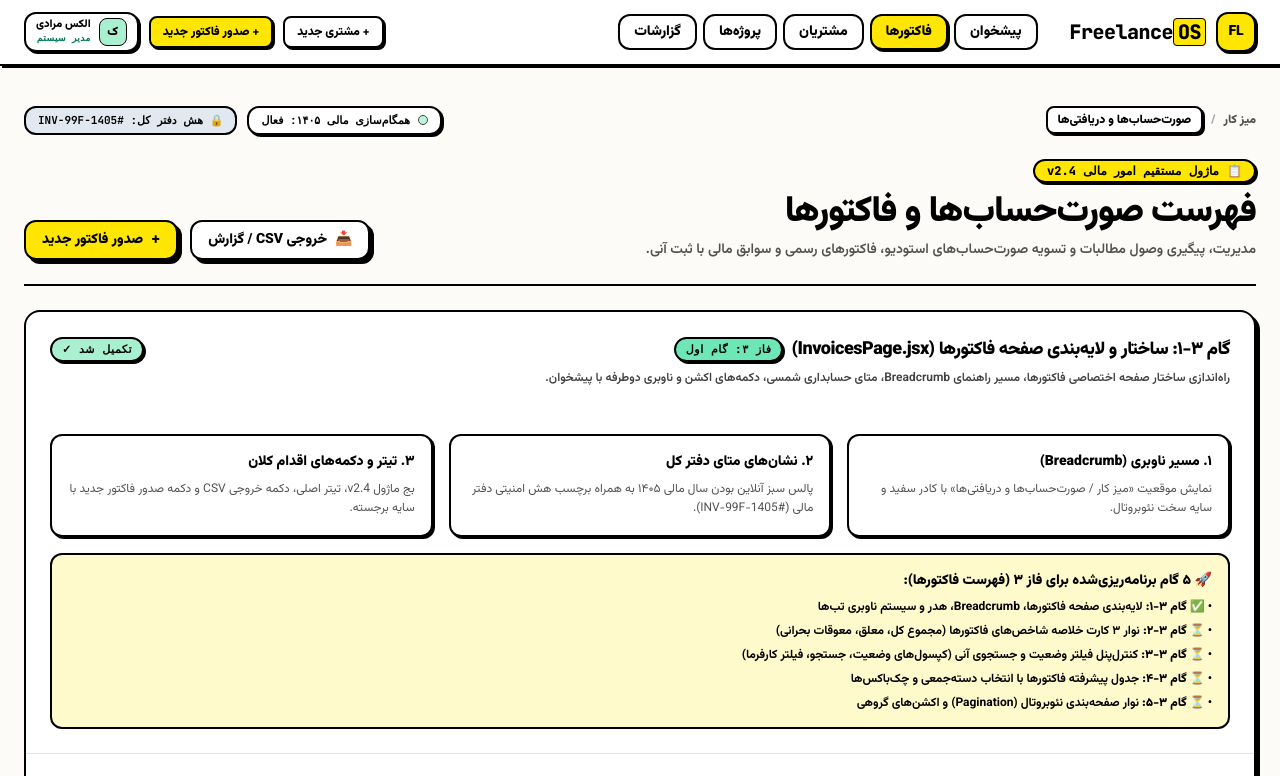
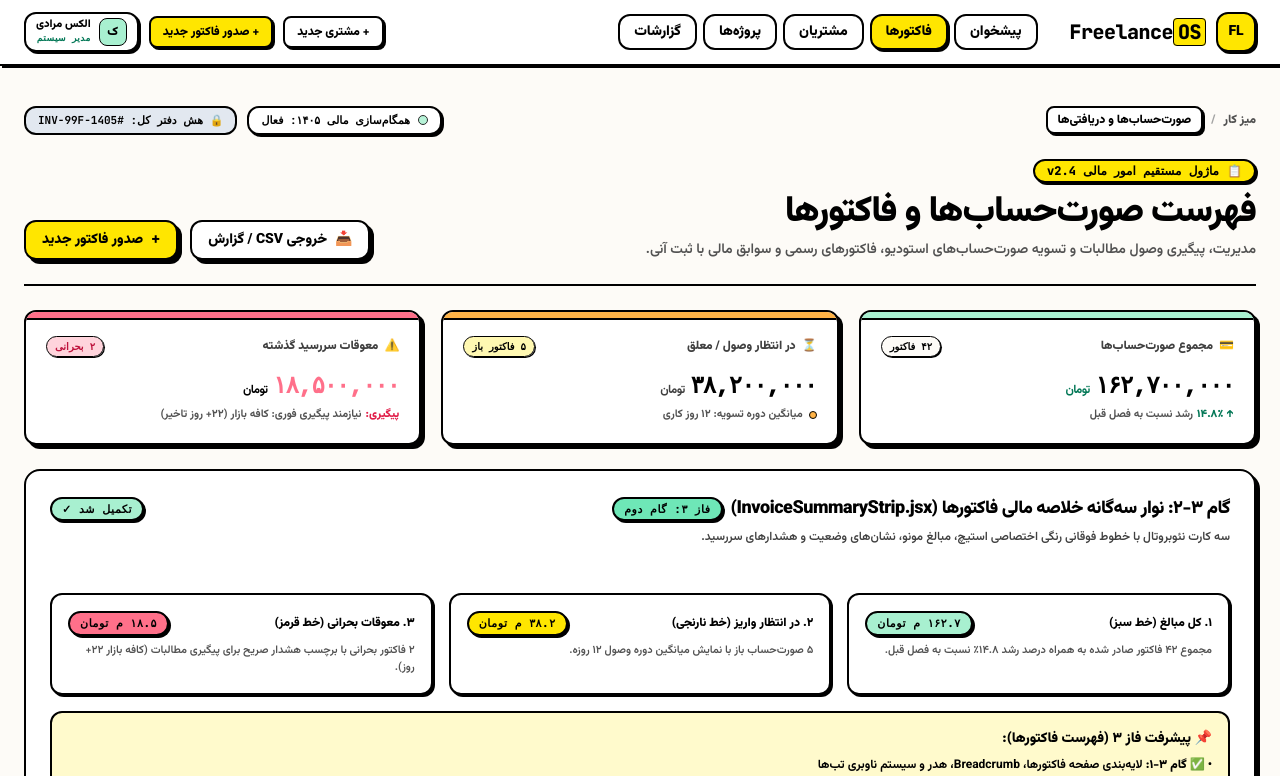
Before and after one commit to ribwar12/freelance-os, a React (Vite) app: page / in a window 1280 px wide. Shown: the top 776 px of the page. Built offline with nearby package versions, Linux system fonts and the light colour scheme; the HTML template or start-up script is replaced by a standard one.

Commit message:
feat: complete step 3.2 with InvoiceSummaryStrip component and tutorial doc

```diff
--- a/src/App.jsx
+++ b/src/App.jsx
@@ -5,6 +5,7 @@ import { MetricCards } from './components/dashboard/MetricCards';
 import { RecentInvoices } from './components/dashboard/RecentInvoices';
 import { ActiveProjects, StatusTicker } from './components/dashboard/ActiveProjects';
 import { InvoicesPage } from './components/invoices/InvoicesPage';
+import { InvoiceSummaryStrip } from './components/invoices/InvoiceSummaryStrip';
 import { Button } from './components/ui/Button';
 import { Card, CardHeader, CardTitle, CardDescription, CardContent, CardFooter } from './components/ui/Card';
 import { Badge } from './components/ui/Badge';
@@ -242,56 +243,70 @@ export default function App() {
             onNewInvoice={() => setActionNotice('کلیک روی «صدور فاکتور جدید» از هدر فاکتورها (فاز ۴)')}
             onExportCSV={() => setActionNotice('درخواست استخراج خروجی CSV / گزارش مالی')}
           >
-            {/* کارت گزارش پیشرفت گام ۳-۱ */}
+            {/* ۱. نوار کارت‌های ۳گانه خلاصه مالی فاکتورها (گام ۳-۲) */}
+            <InvoiceSummaryStrip />
+
+            {/* ۲. کارت گزارش پیشرفت گام ۳-۲ */}
             <Card variant="default">
               <CardHeader>
                 <div className="flex items-center justify-between flex-wrap gap-2">
                   <div className="flex items-center gap-2">
-                    <CardTitle>گام ۳-۱: ساختار و لایه‌بندی صفحه فاکتورها (InvoicesPage.jsx)</CardTitle>
-                    <Badge variant="live">فاز ۳: گام اول</Badge>
+                    <CardTitle>گام ۳-۲: نوار سه‌گانه خلاصه مالی فاکتورها (InvoiceSummaryStrip.jsx)</CardTitle>
+                    <Badge variant="live">فاز ۳: گام دوم</Badge>
                   </div>
                   <Badge variant="paid">تکمیل شد ✓</Badge>
                 </div>
                 <CardDescription>
-                  راه‌اندازی ساختار صفحه اختصاصی فاکتورها، مسیر راهنمای Breadcrumb، متای حسابداری شمسی، دکمه‌های اکشن و ناوبری دوطرفه با پیشخوان.
+                  سه کارت نئوبروتال با خطوط فوقانی رنگی اختصاصی استیچ، مبالغ مونو، نشان‌های وضعیت و هشدارهای سررسید.
                 </CardDescription>
               </CardHeader>
 
               <CardContent className="space-y-4">
                 <div className="grid grid-cols-1 md:grid-cols-3 gap-4">
-                  <div className="p-4 rounded-xl border-2 border-black bg-white shadow-retro-sm space-y-2">
-                    <h4 className="font-black text-sm text-black">۱. مسیر ناوبری (Breadcrumb)</h4>
-                    <p className="text-xs text-neutral-600 leading-relaxed">
-                      نمایش موقعیت «میز کار / صورت‌حساب‌ها و دریافتی‌ها» با کادر سفید و سایه سخت نئوبروتال.
+                  <div className="p-4 rounded-xl border-2 border-black bg-white shadow-retro-sm space-y-1.5">
+                    <div className="flex items-center justify-between">
+                      <h4 className="font-black text-xs text-black">۱. کل مبالغ (خط سبز)</h4>
+                      <Badge variant="paid">۱۶۲.۷ م تومان</Badge>
+                    </div>
+                    <p className="text-[11px] text-neutral-600 leading-relaxed font-semibold">
+                      مجموع ۴۲ فاکتور صادر شده به همراه درصد رشد ۱۴.۸٪ نسبت به فصل قبل.
                     </p>
                   </div>
-                  <div className="p-4 rounded-xl border-2 border-black bg-white shadow-retro-sm space-y-2">
-                    <h4 className="font-black text-sm text-black">۲. نشان‌های متای دفتر کل</h4>
-                    <p className="text-xs text-neutral-600 leading-relaxed">
-                      پالس سبز آنلاین بودن سال مالی ۱۴۰۵ به همراه برچسب هش امنیتی دفتر مالی (#1405-INV-99F).
+
+                  <div className="p-4 rounded-xl border-2 border-black bg-white shadow-retro-sm space-y-1.5">
+                    <div className="flex items-center justify-between">
+                      <h4 className="font-black text-xs text-black">۲. در انتظار واریز (خط نارنجی)</h4>
+                      <Badge variant="pending">۳۸.۲ م تومان</Badge>
+                    </div>
+                    <p className="text-[11px] text-neutral-600 leading-relaxed font-semibold">
+                      ۵ صورت‌حساب باز با نمایش میانگین دوره وصول ۱۲ روزه.
                     </p>
                   </div>
-                  <div className="p-4 rounded-xl border-2 border-black bg-white shadow-retro-sm space-y-2">
-                    <h4 className="font-black text-sm text-black">۳. تیتر و دکمه‌های اقدام کلان</h4>
-                    <p className="text-xs text-neutral-600 leading-relaxed">
-                      بج ماژول v2.4، تیتر اصلی، دکمه خروجی CSV و دکمه صدور فاکتور جدید با سایه برجسته.
+
+                  <div className="p-4 rounded-xl border-2 border-black bg-white shadow-retro-sm space-y-1.5">
+                    <div className="flex items-center justify-between">
+                      <h4 className="font-black text-xs text-black">۳. معوقات بحرانی (خط قرمز)</h4>
+                      <Badge variant="overdue">۱۸.۵ م تومان</Badge>
+                    </div>
+                    <p className="text-[11px] text-neutral-600 leading-relaxed font-semibold">
+                      ۲ فاکتور بحرانی با برچسب هشدار صریح برای پیگیری مطالبات (کافه بازار ۲۲+ روز).
                     </p>
                   </div>
                 </div>
 
                 <div className="rounded-xl border-2 border-black bg-retro-yellow/20 p-4 text-xs font-bold text-black space-y-2">
-                  <p className="font-black text-sm">🚀 ۵ گام برنامه‌ریزی‌شده برای فاز ۳ (فهرست فاکتورها):</p>
+                  <p className="font-black text-sm">📌 پیشرفت فاز ۳ (فهرست فاکتورها):</p>
                   <p>• ✅ <strong>گام ۳-۱:</strong> لایه‌بندی صفحه فاکتورها، Breadcrumb، هدر و سیستم ناوبری تب‌ها</p>
-                  <p>• ⏳ <strong>گام ۳-۲:</strong> نوار ۳ کارت خلاصه شاخص‌های فاکتورها (مجموع کل، معلق، معوقات بحرانی)</p>
-                  <p>• ⏳ <strong>گام ۳-۳:</strong> کنترل‌پنل فیلتر وضعیت و جستجوی آنی (کپسول‌های وضعیت، جستجو، فیلتر کارفرما)</p>
-                  <p>• ⏳ <strong>گام ۳-۴:</strong> جدول پیشرفته فاکتورها با انتخاب دسته‌جمعی و چک‌باکس‌ها</p>
+                  <p>• ✅ <strong>گام ۳-۲:</strong> نوار ۳ کارت خلاصه شاخص‌های فاکتورها (InvoiceSummaryStrip.jsx)</p>
+                  <p>• ⏳ <strong>گام ۳-۳:</strong> کنترل‌پنل فیلتر پیشرفته (دکمه‌های کپسولی وضعیت، اینپوت جستجو، دراپ‌داون کارفرما)</p>
+                  <p>• ⏳ <strong>گام ۳-۴:</strong> جدول جامع فاکتورها با قابلیت انتخاب دسته‌جمعی و چک‌باکس‌ها</p>
                   <p>• ⏳ <strong>گام ۳-۵:</strong> نوار صفحه‌بندی نئوبروتال (Pagination) و اکشن‌های گروهی</p>
                 </div>
               </CardContent>
 
               <CardFooter className="justify-between border-t border-neutral-200 pt-4 flex-wrap gap-2">
                 <span className="text-xs font-bold text-neutral-500">
-                  پیشرفت فاز ۳: گام ۱ از ۵ تکمیل شد (۲۰٪)
+                  پیشرفت فاز ۳: گام ۲ از ۵ تکمیل شد (۴۰٪)
                 </span>
                 <div className="flex gap-2">
                   <Button
@@ -299,7 +314,7 @@ export default function App() {
                     size="sm"
                     onClick={() => handleTabChange('dashboard')}
                   >
-                    بازگشت به پیشخوان اصلی ↶
+                    مشاهده پیشخوان اصلی ↶
                   </Button>
                 </div>
               </CardFooter>
--- /dev/null
+++ b/src/components/invoices/InvoiceSummaryStrip.jsx
@@ -0,0 +1,117 @@
+import React from 'react';
+
+export function InvoiceSummaryStrip({ stats }) {
+  const defaultStats = {
+    totalInvoiced: {
+      title: 'مجموع صورت‌حساب‌ها',
+      badge: '۴۲ فاکتور',
+      amount: '۱۶۲,۷۰۰,۰۰۰',
+      trend: '↑ ۱۴.۸٪',
+      trendSub: 'رشد نسبت به فصل قبل',
+      stripeColor: 'bg-retro-mint',
+    },
+    pending: {
+      title: 'در انتظار وصول / معلق',
+      badge: '۵ فاکتور باز',
+      amount: '۳۸,۲۰۰,۰۰۰',
+      note: 'میانگین دوره تسویه: ۱۲ روز کاری',
+      stripeColor: 'bg-retro-tangerine',
+    },
+    overdue: {
+      title: 'معوقات سررسید گذشته',
+      badge: '۲ بحرانی',
+      amount: '۱۸,۵۰۰,۰۰۰',
+      warning: 'نیازمند پیگیری فوری: کافه بازار (۲۲+ روز تاخیر)',
+      stripeColor: 'bg-retro-coral',
+    },
+  };
+
+  const data = stats || defaultStats;
+
+  return (
+    <div className="grid grid-cols-1 md:grid-cols-3 gap-4 md:gap-5 my-2">
+      {/* کارت ۱: کل مبالغ فاکتور شده */}
+      <div className="relative bg-white border-2 border-black rounded-xl p-4 md:p-5 shadow-retro overflow-hidden flex flex-col justify-between hover:-translate-y-0.5 hover:shadow-retro-lg transition-all select-none">
+        {/* نوار رنگی فوقانی ۸ پیکسلی استیچ */}
+        <div className={`absolute top-0 left-0 right-0 h-2 ${data.totalInvoiced.stripeColor} border-b-2 border-black`} />
+
+        <div className="flex items-center justify-between mb-3 pt-1">
+          <span className="text-xs font-black text-neutral-700 flex items-center gap-1.5">
+            <span>💳</span>
+            <span>{data.totalInvoiced.title}</span>
+          </span>
+          <span className="font-mono text-[10px] font-bold px-2 py-0.5 bg-canvas border border-black rounded-full shadow-[1px_1px_0px_#000000]">
+            {data.totalInvoiced.badge}
+          </span>
+        </div>
+
+        <div>
+          <div className="font-mono text-xl md:text-2xl font-black text-black tracking-tight flex items-baseline gap-1.5">
+            <span>{data.totalInvoiced.amount}</span>
+            <span className="text-xs font-bold text-emerald-700 font-sans">تومان</span>
+          </div>
+          <div className="text-[11px] font-bold text-neutral-600 mt-1.5 flex items-center gap-1">
+            <span className="text-emerald-700 font-black">{data.totalInvoiced.trend}</span>
+            <span>{data.totalInvoiced.trendSub}</span>
+          </div>
+        </div>
+      </div>
+
+      {/* کارت ۲: مبالغ در انتظار واریز */}
+      <div className="relative bg-white border-2 border-black rounded-xl p-4 md:p-5 shadow-retro overflow-hidden flex flex-col justify-between hover:-translate-y-0.5 hover:shadow-retro-lg transition-all select-none">
+        {/* نوار رنگی فوقانی */}
+        <div className={`absolute top-0 left-0 right-0 h-2 ${data.pending.stripeColor} border-b-2 border-black`} />
+
+        <div className="flex items-center justify-between mb-3 pt-1">
+          <span className="text-xs font-black text-neutral-700 flex items-center gap-1.5">
+            <span>⏳</span>
+            <span>{data.pending.title}</span>
+          </span>
+          <span className="font-mono text-[10px] font-bold px-2 py-0.5 bg-retro-yellow/30 border border-black rounded-full shadow-[1px_1px_0px_#000000]">
+            {data.pending.badge}
+          </span>
+        </div>
+
+        <div>
+          <div className="font-mono text-xl md:text-2xl font-black text-black tracking-tight flex items-baseline gap-1.5">
+            <span>{data.pending.amount}</span>
+            <span className="text-xs font-bold text-neutral-700 font-sans">تومان</span>
+          </div>
+          <div className="text-[11px] font-bold text-neutral-600 mt-1.5 flex items-center gap-1.5">
+            <span className="w-2 h-2 rounded-full bg-retro-tangerine border border-black" />
+            <span>{data.pending.note}</span>
+          </div>
+        </div>
+      </div>
+
+      {/* کارت ۳: معوقات بحرانی و نیازمند پیگیری */}
+      <div className="relative bg-white border-2 border-black rounded-xl p-4 md:p-5 shadow-retro overflow-hidden flex flex-col justify-between hover:-translate-y-0.5 hover:shadow-retro-lg transition-all select-none">
+        {/* نوار رنگی فوقانی */}
+        <div className={`absolute top-0 left-0 right-0 h-2 ${data.overdue.stripeColor} border-b-2 border-black`} />
+
+        <div className="flex items-center justify-between mb-3 pt-1">
+          <span className="text-xs font-black text-neutral-700 flex items-center gap-1.5">
+            <span>⚠️</span>
+            <span>{data.overdue.title}</span>
+          </span>
+          <span className="font-mono text-[10px] font-bold px-2 py-0.5 bg-retro-coral/30 text-rose-700 border border-black rounded-full shadow-[1px_1px_0px_#000000]">
+            {data.overdue.badge}
+          </span>
+        </div>
+
+        <div>
+          <div className="font-mono text-xl md:text-2xl font-black text-retro-coral tracking-tight flex items-baseline gap-1.5">
+            <span>{data.overdue.amount}</span>
+            <span className="text-xs font-bold text-black font-sans">تومان</span>
+          </div>
+          <div className="text-[11px] font-bold text-neutral-600 mt-1.5 flex items-center gap-1">
+            <span className="font-black text-rose-600">پیگیری:</span>
+            <span className="truncate">{data.overdue.warning}</span>
+          </div>
+        </div>
+      </div>
+    </div>
+  );
+}
+
+export default InvoiceSummaryStrip;
```
Also changed, not shown: 1 other file (tests, documents, lock files or other folders).
